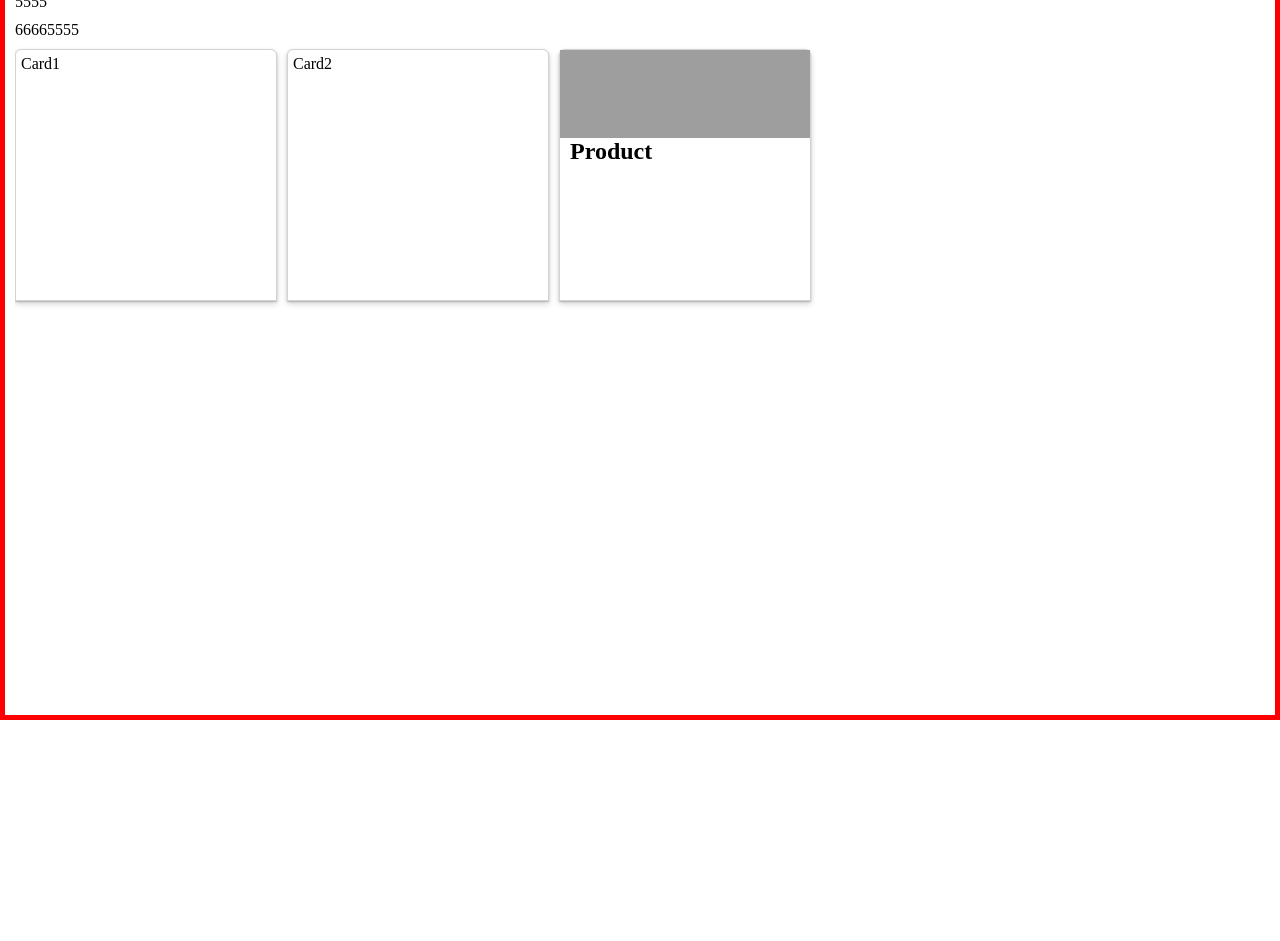
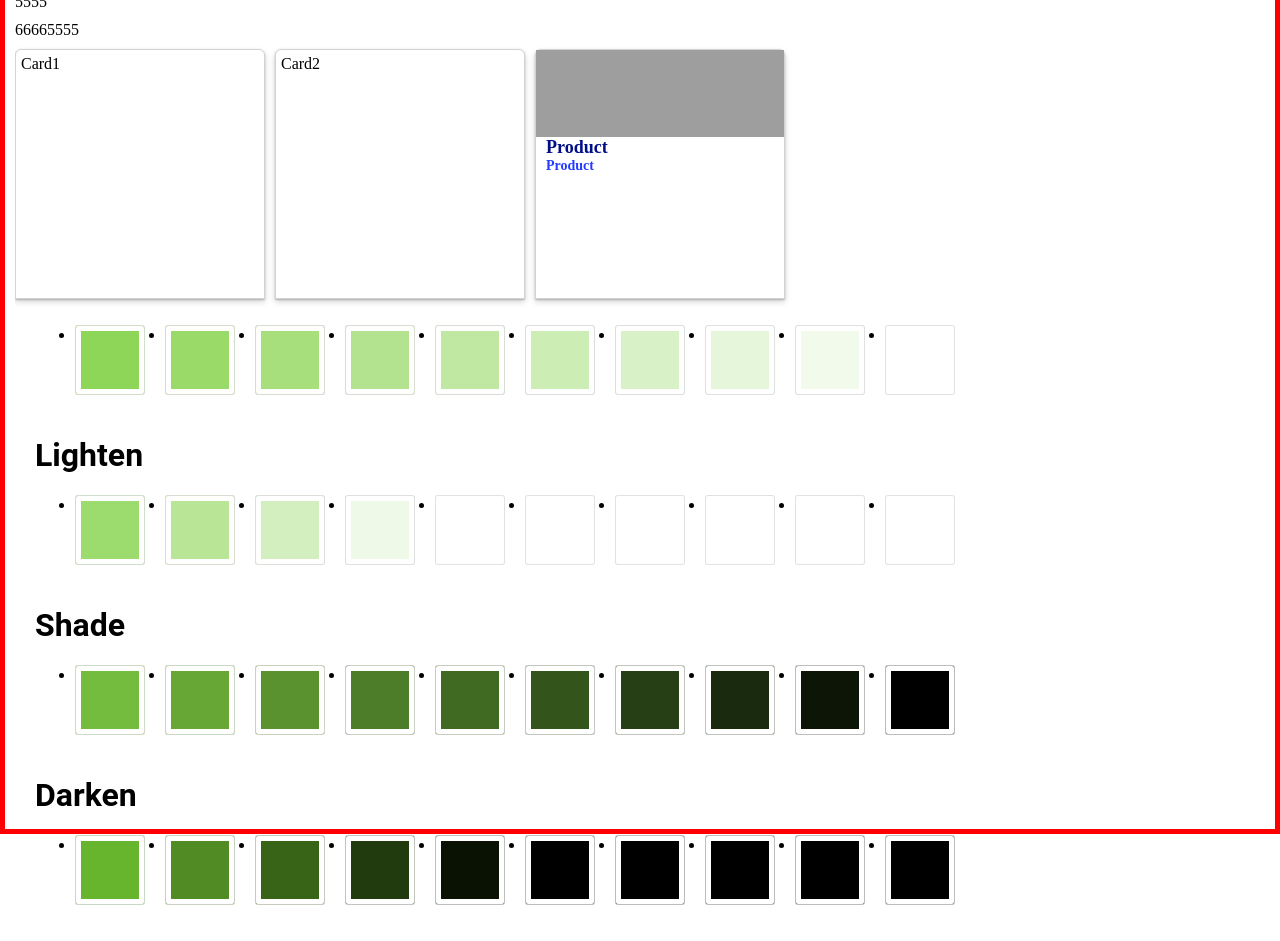
Before and after one commit to nutv99/react-scss-template, a React (Create React App) app: page / in a window 1280 px wide. Shown: the part 80-1021 px from the top of the page. Before the commit the page ends 800 px from the top, so only its background shows below. Built offline with nearby package versions, Linux system fonts and the light colour scheme; grey boxes are pictures that could not be loaded.

Commit message:
2 files modified

```diff
--- a/src/App.js
+++ b/src/App.js
@@ -15,10 +15,66 @@ export default function App() {
             alt=""
           />
           <div>
-            <h2 style={{ margin: 0 }}>Product </h2>
+            <h2 className='headcaption' style={{ margin: 0 }}>Product </h2>
+            <h4 className='subcaption' style={{ margin: 0 }}>Product </h4>
           </div>
         </div>
       </div>
+
+      <ul className="color-list">
+  <li className="tile tile--tint"></li>
+  <li className="tile tile--tint"></li>
+  <li className="tile tile--tint"></li>
+  <li className="tile tile--tint"></li>
+  <li className="tile tile--tint"></li>
+  <li className="tile tile--tint"></li>
+  <li className="tile tile--tint"></li>
+  <li className="tile tile--tint"></li>
+  <li className="tile tile--tint"></li>
+  <li className="tile tile--tint"></li>
+</ul>
+
+<h2 className="title">Lighten</h2>
+<ul className="color-list">
+  <li className="tile tile--lighten"></li>
+  <li className="tile tile--lighten"></li>
+  <li className="tile tile--lighten"></li>
+  <li className="tile tile--lighten"></li>
+  <li className="tile tile--lighten"></li>
+  <li className="tile tile--lighten"></li>
+  <li className="tile tile--lighten"></li>
+  <li className="tile tile--lighten"></li>
+  <li className="tile tile--lighten"></li>
+  <li className="tile tile--lighten"></li>
+</ul>
+
+<h2 className="title">Shade</h2>
+<ul className="color-list">
+  <li className="tile tile--shade"></li>
+  <li className="tile tile--shade"></li>
+  <li className="tile tile--shade"></li>
+  <li className="tile tile--shade"></li>
+  <li className="tile tile--shade"></li>
+  <li className="tile tile--shade"></li>
+  <li className="tile tile--shade"></li>
+  <li className="tile tile--shade"></li>
+  <li className="tile tile--shade"></li>
+  <li className="tile tile--shade"></li>
+</ul>
+
+<h2 className="title">Darken</h2>
+<ul className="color-list">
+  <li className="tile tile--darken"></li>
+  <li className="tile tile--darken"></li>
+  <li className="tile tile--darken"></li>
+  <li className="tile tile--darken"></li>
+  <li className="tile tile--darken"></li>
+  <li className="tile tile--darken"></li>
+  <li className="tile tile--darken"></li>
+  <li className="tile tile--darken"></li>
+  <li className="tile tile--darken"></li>
+  <li className="tile tile--darken"></li>
+</ul>
     </div>
   );
 }
--- a/src/App.scss
+++ b/src/App.scss
@@ -1,4 +1,8 @@
 $myColor: red;
+
+$color: #80d144;
+$primaryColor: #000f89;
+
 $mainBackgroundColor: lightblue;
 $primaryBackgroundColor: white;
 $secondBackgroundColor: lightgray;
@@ -72,6 +76,14 @@ body {
   padding-left: 10px;
   padding-right: 10px;
 }
+.cardImage .headcaption {
+  color: $primaryColor;
+  font-size: 18px;
+}
+.cardImage .subcaption {
+  color: lighten($primaryColor, 30);
+  font-size: 14px;
+}
 
 .boxShadow {
   box-shadow: 0 3px 6px rgb(0 0 0 / 16%), 0 1px 2px rgb(0 0 0 / 23%);
@@ -80,3 +92,70 @@ body {
 h1 {
   color: $myColor;
 }
+
+// Tint color .box
+$color: #80d144;
+$tiles: 10;
+
+@function tint($color, $percentage) {
+  @return mix(#fff, $color, $percentage);
+}
+
+@function shade($color, $percentage) {
+  @return mix(#000, $color, $percentage);
+}
+
+* {
+  box-sizing: border-box;
+}
+
+.title {
+  font: bold 2rem/1.5 'Roboto', 'Helvetica Neue', Helvetica, Arial, sans-serif;
+  margin: 0 0 0 20px;
+  padding: 60px 0 0;
+}
+
+.color-list {
+  float: left;
+  display: block;
+  width: 100%;
+}
+
+.tile {
+  width: 70px;
+  height: 70px;
+  border: 1px solid transparentize(#ddd, 0.15);
+  border-radius: 3px;
+  box-shadow: 0 0 0 5px #fff inset;
+  float: left;
+  margin: 0 0 20px 20px;
+  background-color: $color;
+  &--tint {
+    @for $i from 1 through $tiles {
+      &:nth-child(#{$i}) {
+        background: tint($color, 10 * $i);
+      }
+    }
+  }
+  &--lighten {
+    @for $i from 1 through $tiles {
+      &:nth-child(#{$i}) {
+        background: lighten($color, 10 * $i);
+      }
+    }
+  }
+  &--shade {
+    @for $i from 1 through $tiles {
+      &:nth-child(#{$i}) {
+        background: shade($color, 10 * $i);
+      }
+    }
+  }
+  &--darken {
+    @for $i from 1 through $tiles {
+      &:nth-child(#{$i}) {
+        background: darken($color, 10 * $i);
+      }
+    }
+  }
+}
```
